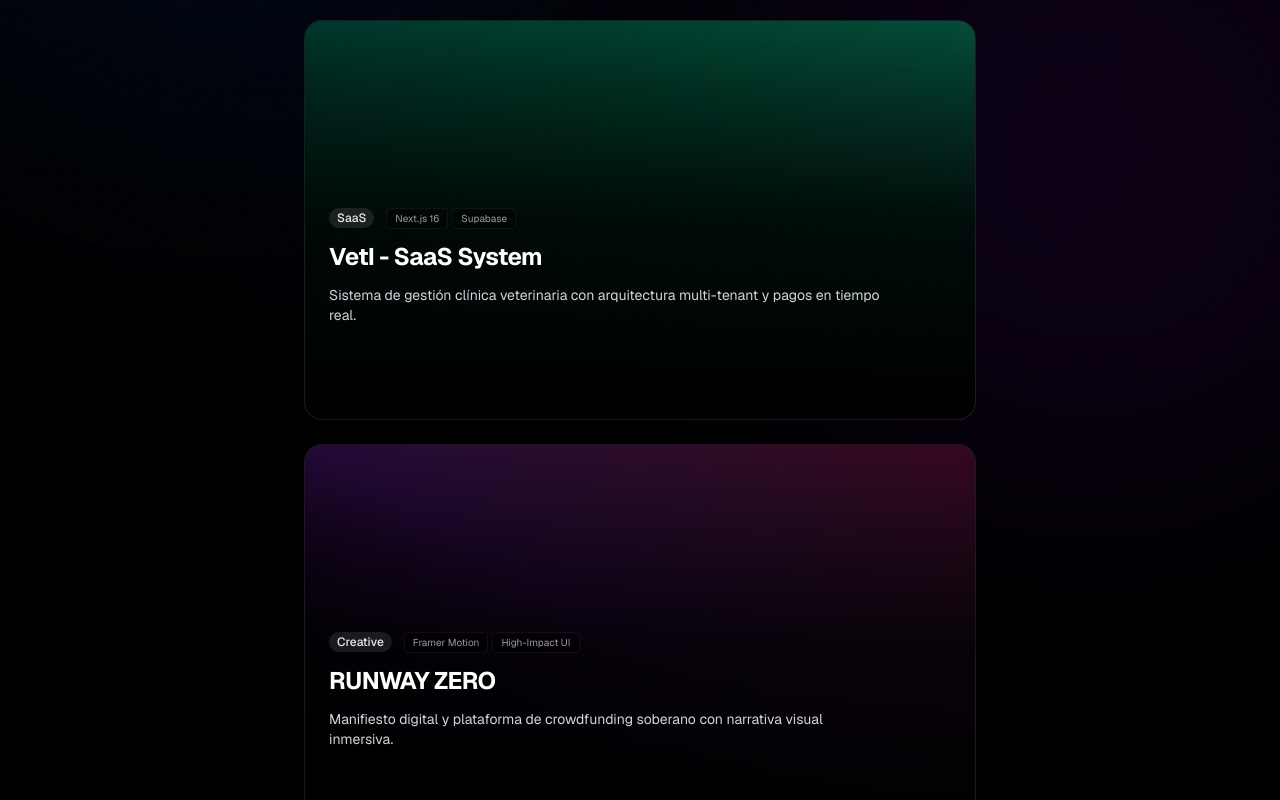
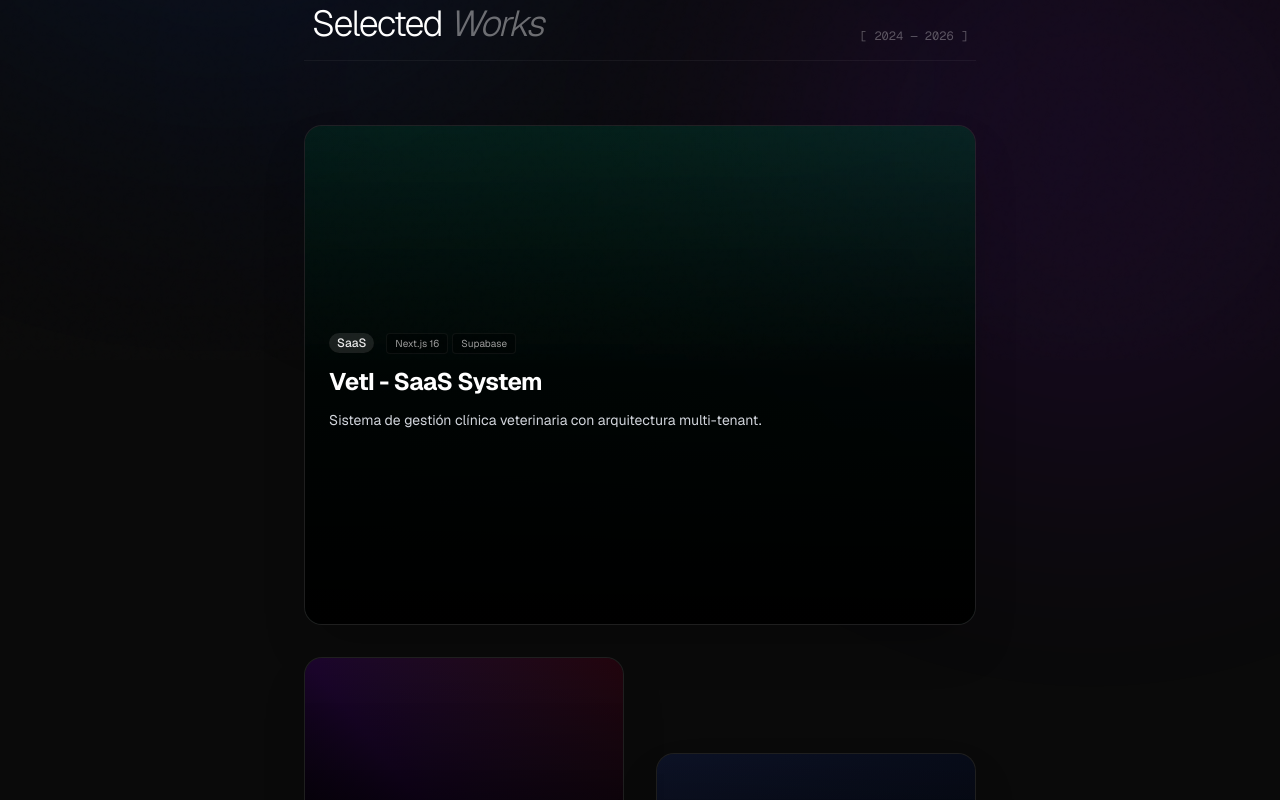
Before and after one commit to dondonaji/porfolio-2026, a Next.js app: page / in a window 1280 px wide. Shown: the part 440-1240 px from the top of the page. Built offline with nearby package versions, Linux system fonts and the light colour scheme.

Commit message:
feat: implement editorial fluid layout and styling

```diff
--- a/src/app/page.tsx
+++ b/src/app/page.tsx
@@ -8,7 +8,7 @@ import { motion } from "framer-motion";
 
 export default function Home() {
   return (
-    <main className="min-h-screen bg-black text-foreground flex flex-col items-center py-16 px-4 relative overflow-hidden font-sans selection:bg-purple-500/30">
+    <main className="min-h-screen bg-[#0a0a0a] text-foreground flex flex-col items-center py-24 px-4 relative overflow-hidden font-sans selection:bg-white/20">
 
       {/* Cinematic Noise Overlay */}
       <div className="fixed inset-0 z-50 pointer-events-none opacity-[0.03] mix-blend-overlay"
--- a/src/components/projects-grid.tsx
+++ b/src/components/projects-grid.tsx
@@ -7,78 +7,92 @@ const projects = [
     {
         title: "VetI - SaaS System",
         category: "SaaS",
-        imageGradient: "bg-gradient-to-tr from-emerald-900 to-emerald-500",
-        description: "Sistema de gestión clínica veterinaria con arquitectura multi-tenant y pagos en tiempo real.",
+        imageGradient: "bg-gradient-to-tr from-emerald-950 to-emerald-900",
+        description: "Sistema de gestión clínica veterinaria con arquitectura multi-tenant.",
         stack: ["Next.js 16", "Supabase", "Stripe"],
         link: "https://github.com/dondonaji/veti-veterinaria",
-        size: "large"
+        layout: "hero"
     },
     {
         title: "RUNWAY ZERO",
         category: "Creative",
-        imageGradient: "bg-gradient-to-bl from-pink-900 via-purple-900 to-black",
-        description: "Manifiesto digital y plataforma de crowdfunding soberano con narrativa visual inmersiva.",
-        stack: ["Framer Motion", "High-Impact UI", "Commerce"],
+        imageGradient: "bg-gradient-to-bl from-rose-950 via-purple-950 to-black",
+        description: "Manifiesto digital y crowdfunding soberano.",
+        stack: ["Framer Motion", "UI/UX", "Commerce"],
         link: "https://github.com/dondonaji/RUNNAWAY2026",
-        size: "large"
+        layout: "column"
     },
     {
         title: "Invoice Auditor",
         category: "Fintech",
-        imageGradient: "bg-gradient-to-br from-blue-900 to-slate-800",
-        description: "Auditoría fiscal de XMLs y detección de riesgos SAT con procesamiento local seguro.",
+        imageGradient: "bg-gradient-to-br from-blue-950 to-slate-950",
+        description: "Auditoría fiscal de XMLs y detección de riesgos SAT.",
         stack: ["XML Parsing", "Compliance", "Local Logic"],
         link: "https://github.com/dondonaji/invoice-auditor-mx",
-        size: "medium"
+        layout: "column-offset"
     },
     {
         title: "Asistencia IoT",
         category: "Hardware",
-        imageGradient: "bg-gradient-to-tr from-orange-900 to-amber-700",
-        description: "Control de acceso empresarial con integración biométrica en tiempo real.",
+        imageGradient: "bg-gradient-to-tr from-orange-950 to-amber-950",
+        description: "Control de acceso empresarial con biometría.",
         stack: ["IoT", "Biometrics", "Real-time"],
         link: "https://github.com/dondonaji/asistencia-seguridad",
-        size: "medium"
+        layout: "hero"
     },
     {
         title: "Fortnite Stats",
         category: "Analytics",
-        imageGradient: "bg-gradient-to-r from-violet-900 to-fuchsia-900",
-        description: "Dashboard de alto rendimiento para métricas de E-Sports con baja latencia.",
+        imageGradient: "bg-gradient-to-r from-violet-950 to-fuchsia-950",
+        description: "Dashboard de métricas de E-Sports.",
         stack: ["Data Viz", "Low Latency"],
         link: "https://github.com/dondonaji/fortnite-stats-app",
-        size: "medium"
+        layout: "column"
     },
     {
         title: "AI Radar",
         category: "Strategy",
-        imageGradient: "bg-gradient-to-tl from-cyan-900 to-blue-900",
-        description: "Visualización estratégica de tendencias de Inteligencia Artificial.",
+        imageGradient: "bg-gradient-to-tl from-cyan-950 to-blue-950",
+        description: "Visualización de tendencias de IA.",
         stack: ["React", "Strategy", "Trends"],
         link: "https://github.com/dondonaji/Airadarestrategico",
-        size: "medium"
+        layout: "column-offset"
     }
 ]
 
 export function ProjectsGrid() {
     return (
-        <div className="w-full max-w-4xl mx-auto space-y-8 mb-16">
-            <div className="flex items-center justify-between px-2">
-                <h3 className="text-xs font-bold uppercase tracking-[0.2em] text-white/50">
-                    Selected Works
+        <div className="w-full max-w-5xl mx-auto mb-24 px-4 sm:px-0">
+            <div className="flex items-end justify-between px-2 mb-16 border-b border-white/5 pb-4">
+                <h3 className="text-4xl font-light tracking-tighter text-white">
+                    Selected <span className="text-white/40 italic serif">Works</span>
                 </h3>
-                <span className="text-xs font-mono text-white/30">2024 — 2026</span>
+                <span className="text-xs font-mono text-white/30 hidden md:block">
+                    [ 2024 — 2026 ]
+                </span>
             </div>
 
-            <div className="grid grid-cols-1 md:grid-cols-2 gap-6">
-                {projects.map((project, index) => (
+            <div className="grid grid-cols-1 md:grid-cols-12 gap-8 w-full">
+                {projects.map((project, index) => {
+                    const isHero = project.layout === "hero"
+                    const isOffset = project.layout === "column-offset"
+
+                    return (
                         <motion.div
                             key={index}
-                        initial={{ opacity: 0, y: 40 }}
+                            initial={{ opacity: 0, y: 100 }}
                             whileInView={{ opacity: 1, y: 0 }}
-                        viewport={{ once: true }}
-                        transition={{ duration: 0.5, delay: index * 0.1 }}
-                        className={project.size === "large" ? "md:col-span-2" : ""}
+                            viewport={{ once: true, margin: "-100px" }}
+                            transition={{
+                                type: "spring",
+                                stiffness: 50,
+                                damping: 20,
+                                delay: index * 0.1
+                            }}
+                            className={`
+                                ${isHero ? "md:col-span-12 h-[500px]" : "md:col-span-6 h-[400px]"}
+                                ${isOffset ? "md:translate-y-24" : ""}
+                            `}
                         >
                             <GalleryCard
                                 title={project.title}
@@ -87,10 +101,11 @@ export function ProjectsGrid() {
                                 stack={project.stack}
                                 imageGradient={project.imageGradient}
                                 href={project.link}
-                            className={project.size === "large" ? "h-[400px]" : ""}
+                                className="h-full w-full shadow-2xl hover:shadow-3xl transition-shadow duration-500"
                             />
                         </motion.div>
-                ))}
+                    )
+                })}
             </div>
         </div>
     )
```
Lines whose indentation alone changed are shown as unchanged.
